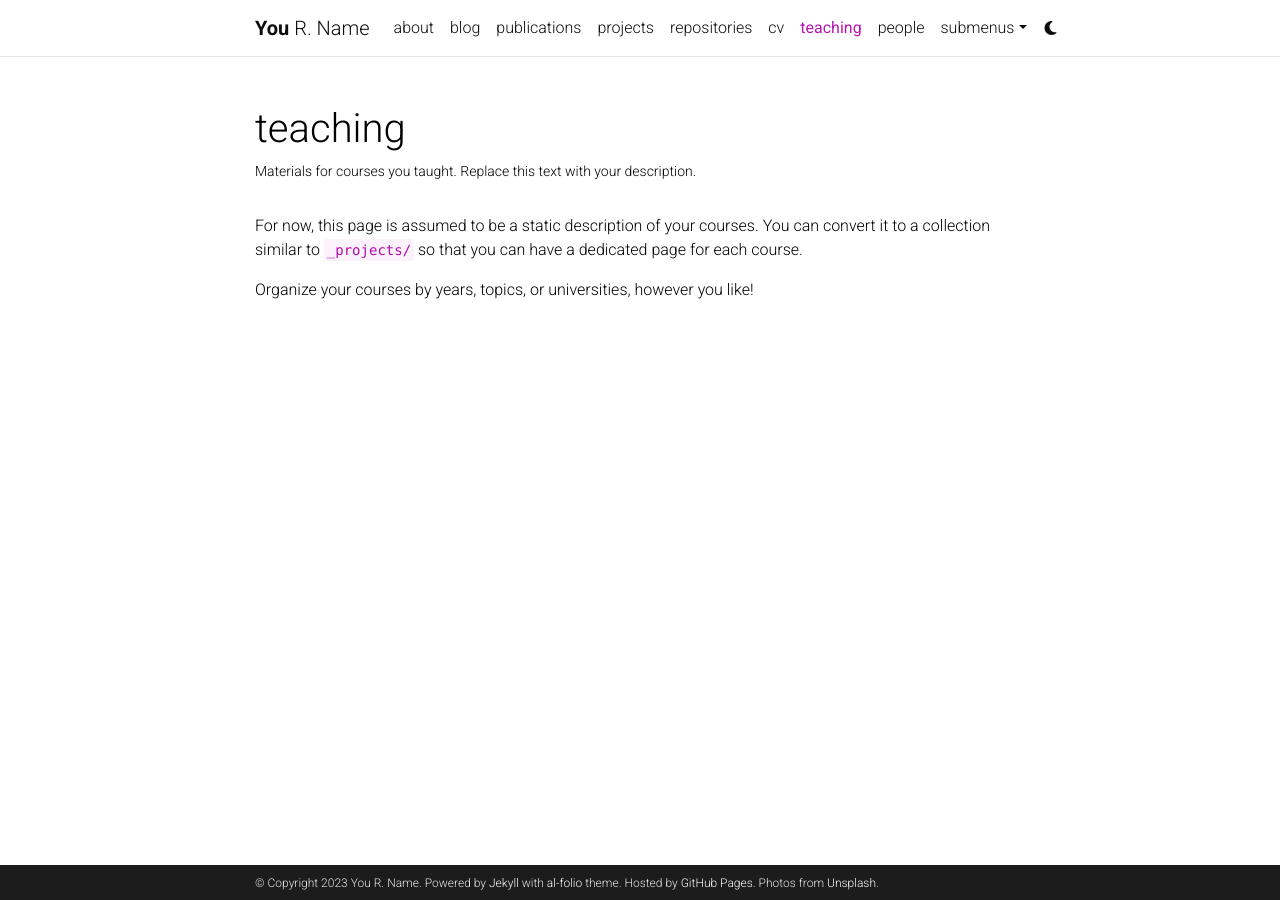
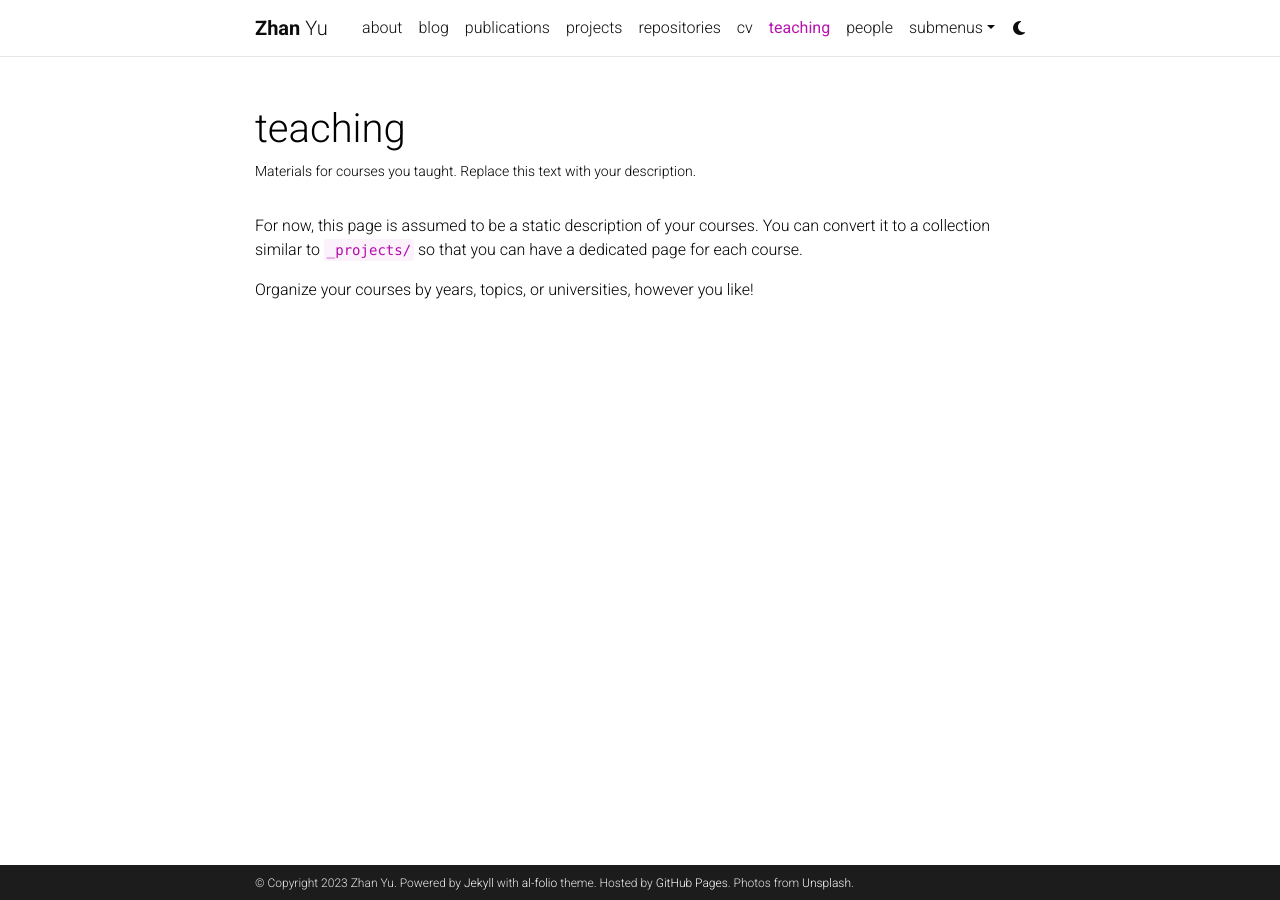
Before and after one commit to eyesfrog/eyesfrog.github.io, a Jekyll site: the page built from _pages/teaching.md, in a window 1280 px wide. Built offline with Jekyll 4.4.1, drawn with Linux system fonts in a browser that asks for light colours; comment, search, counter and statistics services are not loaded; a style sheet for code colours, icons or effects is not loaded.

```diff
--- a/_config.yml
+++ b/_config.yml
@@ -3,9 +3,9 @@
 # -----------------------------------------------------------------------------
 
 title: blank # the website title (if blank, full name will be used instead)
-first_name: You
-middle_name: R.
-last_name: Name
+first_name: Zhan
+middle_name:
+last_name: Yu
 email: you@example.com
 description: > # the ">" symbol means to ignore newlines until "footer_text:"
   A simple, whitespace theme for academics. Based on [*folio](https://github.com/bogoli/-folio) design.
@@ -18,8 +18,8 @@ keywords: jekyll, jekyll-theme, academic-website, portfolio-website  # add your
 lang: en # the language of your site (for example: en, fr, cn, ru, etc.)
 icon: ⚛️  # the emoji used as the favicon (alternatively, provide image name in /assets/img/)
 
-url: https://alshedivat.github.io # the base hostname & protocol for your site
-baseurl: /al-folio # the subpath of your site, e.g. /blog/
+url: https://eyesfrog.github.io # the base hostname & protocol for your site
+baseurl: ""
 last_updated: false # set to true if you want to display last updated in the footer
 impressum_path:  # set to path to include impressum link in the footer, use the same path as permalink in a page, helps to conform with EU GDPR
 
```
